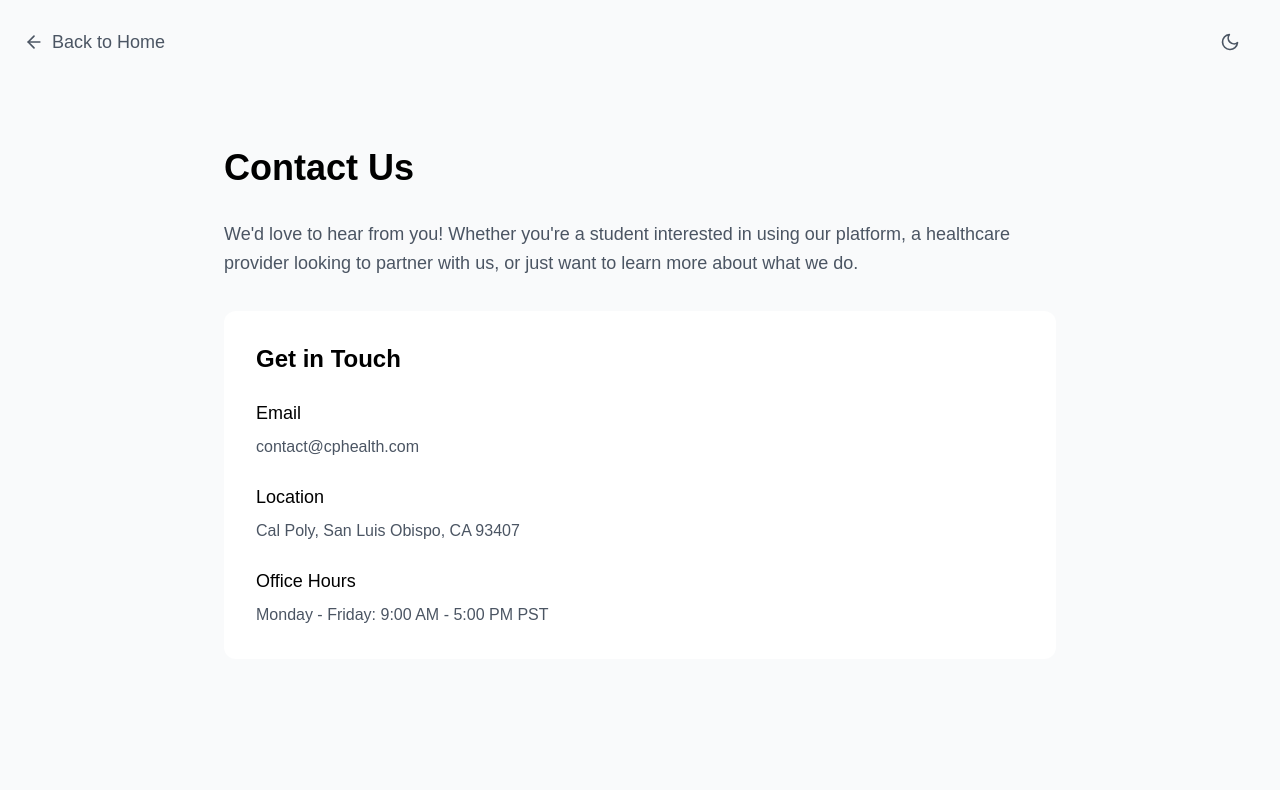
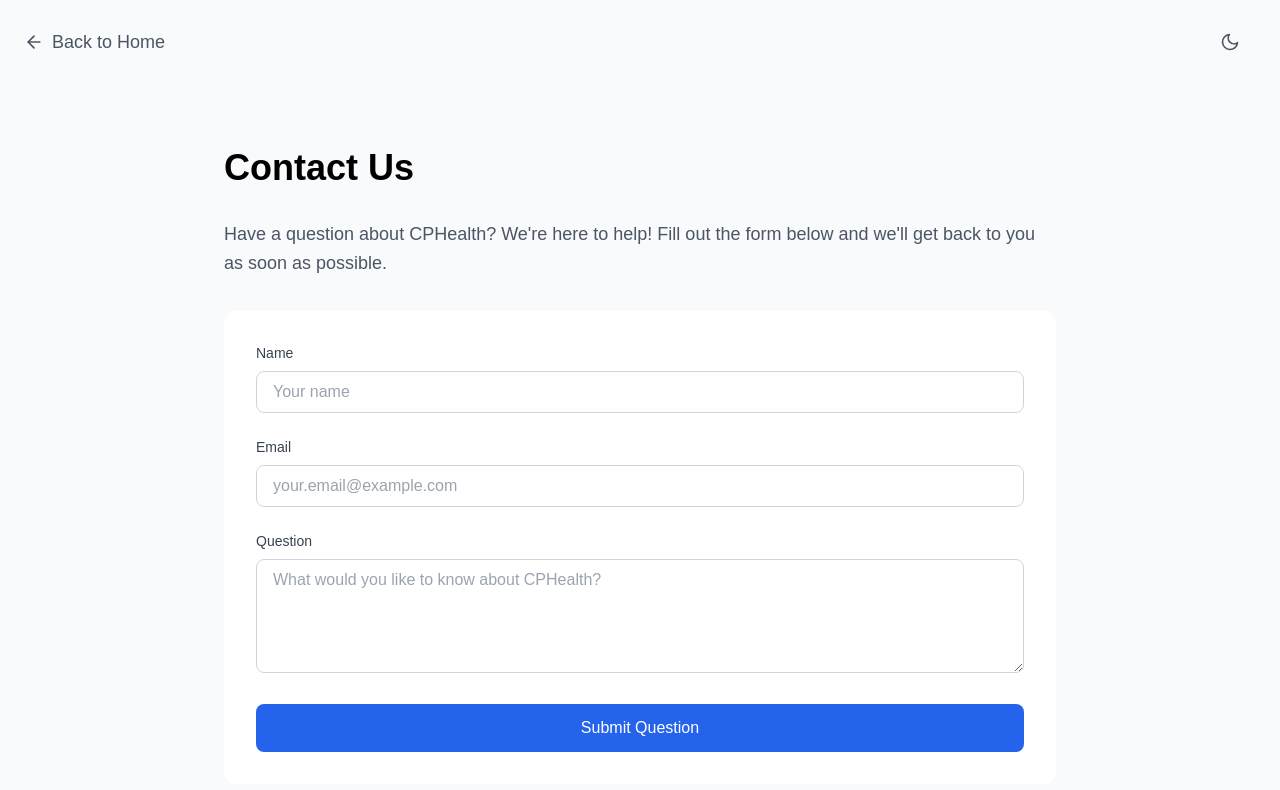
Before and after one commit to rishiguptagit/unihealth, a Next.js app: page /contact in a window 1280 px wide. Shown: the top 790 px of the page. Built offline with nearby package versions, Linux system fonts and the light colour scheme.

Commit message:
Fixed Build Errors

```diff
--- a/app/about/page.tsx
+++ b/app/about/page.tsx
@@ -1,6 +1,6 @@
 "use client";
 
-import { useState, useEffect } from 'react';
+
 import { FiArrowLeft, FiSun, FiMoon } from 'react-icons/fi';
 import Link from 'next/link';
 import { useTheme } from '../components/ThemeProvider';
@@ -41,9 +41,9 @@ export default function About() {
 
           <h2 className="text-2xl font-semibold text-black dark:text-white mt-8 mb-4">Our Mission</h2>
           <p className="text-lg leading-relaxed">
-            We're on a mission to make healthcare accessible, affordable, and transparent for every student.
+            We&apos;re on a mission to make healthcare accessible, affordable, and transparent for every student.
             By leveraging AI and local healthcare partnerships, we provide personalized healthcare solutions
-            that fit students' busy lives and budgets.
+            that fit students&apos; busy lives and budgets.
           </p>
 
           <h2 className="text-2xl font-semibold text-black dark:text-white mt-8 mb-4">How We Help</h2>
--- a/app/contact/page.tsx
+++ b/app/contact/page.tsx
@@ -1,11 +1,54 @@
 "use client";
 
+import { useState } from 'react';
 import { FiSun, FiMoon, FiArrowLeft } from 'react-icons/fi';
 import Link from 'next/link';
 import { useTheme } from '../components/ThemeProvider';
 
 export default function Contact() {
   const { darkMode, toggleDarkMode } = useTheme();
+  const [formData, setFormData] = useState({
+    name: '',
+    email: '',
+    question: ''
+  });
+  const [submitted, setSubmitted] = useState(false);
+  const [error, setError] = useState('');
+
+  const handleSubmit = async (e: React.FormEvent) => {
+    e.preventDefault();
+    setError('');
+
+    // Basic validation
+    if (!formData.name.trim() || !formData.email.trim() || !formData.question.trim()) {
+      setError('Please fill in all fields');
+      return;
+    }
+
+    if (!/^[^\s@]+@[^\s@]+\.[^\s@]+$/.test(formData.email)) {
+      setError('Please enter a valid email address');
+      return;
+    }
+
+    // Here you would typically send the data to your backend
+    // For now, we'll just simulate a successful submission
+    try {
+      // Simulate API call
+      await new Promise(resolve => setTimeout(resolve, 1000));
+      setSubmitted(true);
+      setFormData({ name: '', email: '', question: '' });
+    } catch (err) {
+      setError('Something went wrong. Please try again.');
+    }
+  };
+
+  const handleChange = (e: React.ChangeEvent<HTMLInputElement | HTMLTextAreaElement>) => {
+    const { name, value } = e.target;
+    setFormData(prev => ({
+      ...prev,
+      [name]: value
+    }));
+  };
 
   return (
     <div className="min-h-screen bg-gray-50 dark:bg-gray-900">
@@ -33,26 +76,76 @@ export default function Contact() {
           <h1 className="text-4xl font-bold text-black dark:text-white mb-6">Contact Us</h1>
 
           <p className="text-lg leading-relaxed">
-            We'd love to hear from you! Whether you're a student interested in using our platform,
-            a healthcare provider looking to partner with us, or just want to learn more about what we do.
+            Have a question about CPHealth? We&apos;re here to help! Fill out the form below and we&apos;ll get back to you as soon as possible.
           </p>
 
           <div className="bg-white dark:bg-gray-800 p-8 rounded-xl mt-8">
-            <h2 className="text-2xl font-semibold text-black dark:text-white mb-6">Get in Touch</h2>
-            <div className="space-y-6">
-              <div>
-                <h3 className="text-lg font-medium text-black dark:text-white mb-2">Email</h3>
-                <p className="text-gray-600 dark:text-gray-300">contact@cphealth.com</p>
+            {submitted ? (
+              <div className="text-center py-8">
+                <h2 className="text-2xl font-semibold text-green-600 dark:text-green-400 mb-4">Thank You!</h2>
+                <p className="text-gray-600 dark:text-gray-300">We&apos;ve received your question and will get back to you soon.</p>
+                <button
+                  onClick={() => setSubmitted(false)}
+                  className="mt-6 text-blue-600 dark:text-blue-400 hover:underline"
+                >
+                  Submit another question
+                </button>
               </div>
-              <div>
-                <h3 className="text-lg font-medium text-black dark:text-white mb-2">Location</h3>
-                <p className="text-gray-600 dark:text-gray-300">Cal Poly, San Luis Obispo, CA 93407</p>
-              </div>
-              <div>
-                <h3 className="text-lg font-medium text-black dark:text-white mb-2">Office Hours</h3>
-                <p className="text-gray-600 dark:text-gray-300">Monday - Friday: 9:00 AM - 5:00 PM PST</p>
-              </div>
-            </div>
+            ) : (
+              <form onSubmit={handleSubmit} className="space-y-6">
+                <div>
+                  <label htmlFor="name" className="block text-sm font-medium text-gray-700 dark:text-gray-300 mb-2">
+                    Name
+                  </label>
+                  <input
+                    type="text"
+                    id="name"
+                    name="name"
+                    value={formData.name}
+                    onChange={handleChange}
+                    className="w-full px-4 py-2 rounded-lg border border-gray-300 dark:border-gray-600 bg-white dark:bg-gray-700 text-gray-900 dark:text-white focus:ring-2 focus:ring-blue-500 dark:focus:ring-blue-400 focus:border-transparent"
+                    placeholder="Your name"
+                  />
+                </div>
+                <div>
+                  <label htmlFor="email" className="block text-sm font-medium text-gray-700 dark:text-gray-300 mb-2">
+                    Email
+                  </label>
+                  <input
+                    type="email"
+                    id="email"
+                    name="email"
+                    value={formData.email}
+                    onChange={handleChange}
+                    className="w-full px-4 py-2 rounded-lg border border-gray-300 dark:border-gray-600 bg-white dark:bg-gray-700 text-gray-900 dark:text-white focus:ring-2 focus:ring-blue-500 dark:focus:ring-blue-400 focus:border-transparent"
+                    placeholder="your.email@example.com"
+                  />
+                </div>
+                <div>
+                  <label htmlFor="question" className="block text-sm font-medium text-gray-700 dark:text-gray-300 mb-2">
+                    Question
+                  </label>
+                  <textarea
+                    id="question"
+                    name="question"
+                    value={formData.question}
+                    onChange={handleChange}
+                    rows={4}
+                    className="w-full px-4 py-2 rounded-lg border border-gray-300 dark:border-gray-600 bg-white dark:bg-gray-700 text-gray-900 dark:text-white focus:ring-2 focus:ring-blue-500 dark:focus:ring-blue-400 focus:border-transparent"
+                    placeholder="What would you like to know about CPHealth?"
+                  />
+                </div>
+                {error && (
+                  <p className="text-red-600 dark:text-red-400 text-sm">{error}</p>
+                )}
+                <button
+                  type="submit"
+                  className="w-full bg-blue-600 hover:bg-blue-700 dark:bg-blue-500 dark:hover:bg-blue-600 text-white py-3 px-6 rounded-lg font-medium transition-colors duration-200"
+                >
+                  Submit Question
+                </button>
+              </form>
+            )}
           </div>
         </div>
       </main>
--- a/app/page.tsx
+++ b/app/page.tsx
@@ -38,10 +38,10 @@ export default function Home() {
             CPHealth
           </h1>
           <p className="text-xl md:text-2xl text-gray-600 dark:text-gray-300 max-w-2xl">
-            We are revolutionizing healthcare access for Cal Poly students and students across the world. Technology is the key to optimizing healthcare, and we're here to help.
+            We are revolutionizing healthcare access for Cal Poly students and students across the world. Technology is the key to optimizing healthcare, and we&apos;re here to help.
           </p>
           <p className="text-lg md:text-xl text-gray-600 dark:text-gray-300 max-w-2xl mt-3">
-            We understand cost is a major concern - that's why we find you all available healthcare options in San Luis Obispo, provide estimated costs, and help you choose the best option for your needs. No bs, just facts.
+            We understand cost is a major concern - that&apos;s why we find you all available healthcare options in San Luis Obispo, provide estimated costs, and help you choose the best option for your needs. No bs, just facts.
           </p>
           <div className="grid grid-cols-1 md:grid-cols-3 gap-8 w-full max-w-4xl mt-12">
             <div className="bg-white dark:bg-gray-800 p-6 rounded-2xl shadow-xl transition-all duration-200 hover:transform hover:scale-105">
```
